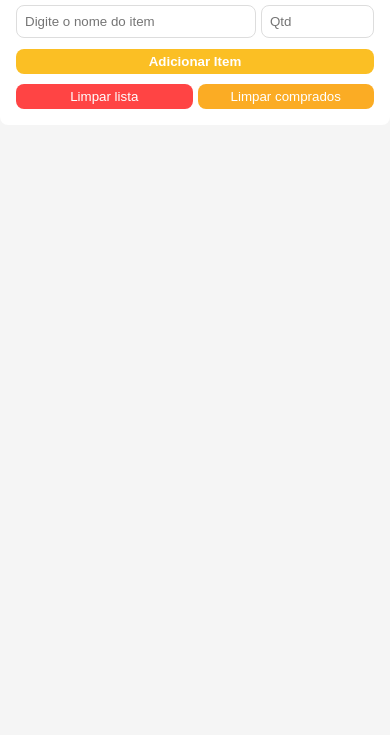
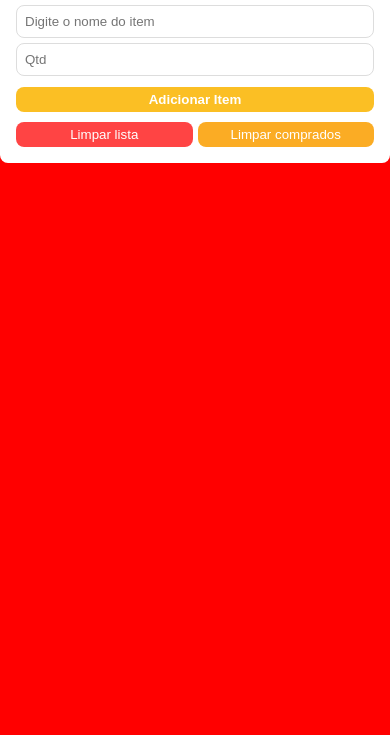
Before and after one commit to ricardoferreira-spec/Lista-de-compras, a plain HTML site: page index.html in a window 390 px wide. Shown: the part 109-844 px from the top of the page. Drawn offline with Linux system fonts and the light colour scheme; a web font is replaced by a local one.

Commit message:
2025-01-14 finalização tela compra
Finalização tela compra

```diff
--- a/styles/style.css
+++ b/styles/style.css
@@ -79,7 +79,7 @@ h1 {
 }
 
 .inputGroup {
-    display: flex;
+    display: flex; /* coloca um item do lado do outro*/
     gap: 5px;
     margin-bottom: 10px;
     margin-top: 5px;
@@ -113,8 +113,23 @@ li p {
     margin-left: 5px;
 }
 
+@media (max-width: 800px) {
+    body{
+        background-color: red; /*quando o tamanho da tela for menor que 800 altera a cor para RED*/
+    }
+    #item{
+        width: 95%;
+    }
 
+    #quantidade{
+        width: 95%;
+    }
 
+    .inputGroup{
+        flex-direction: column; /*quando o tamanho da tela for menor que 800 o campo QTDE vai para baixo do campo ITEM*/
+    }
+
+}
 
 
 
```
